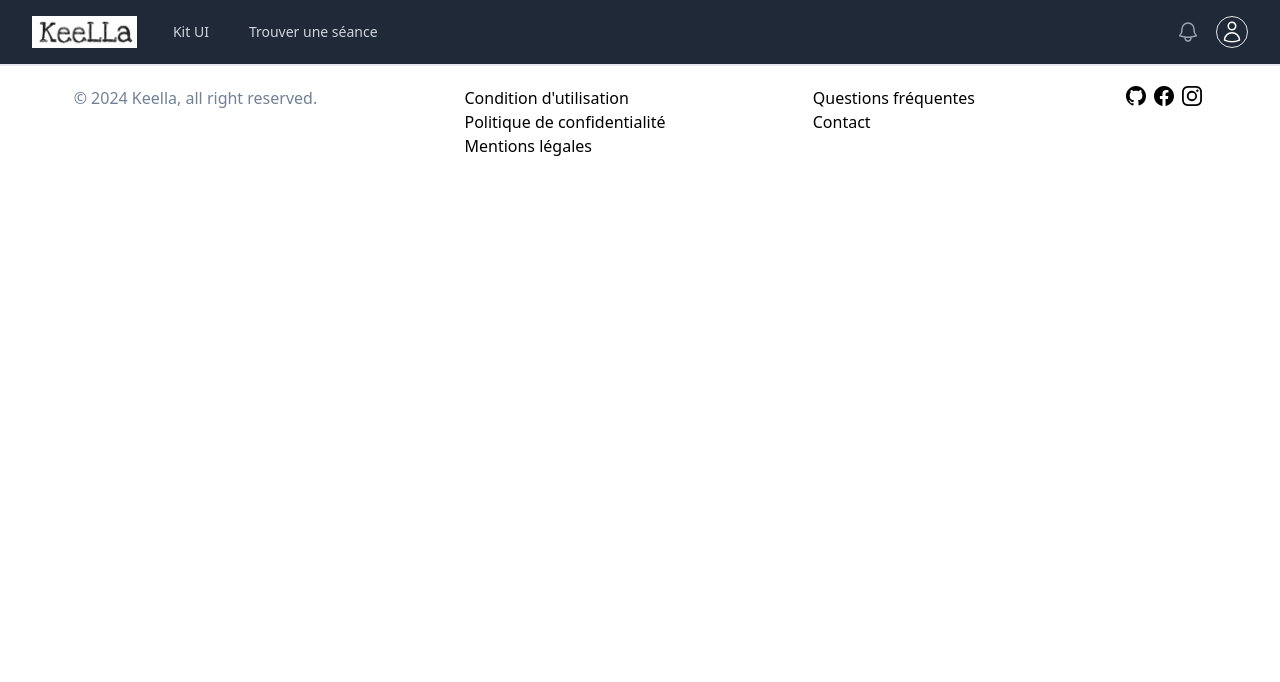
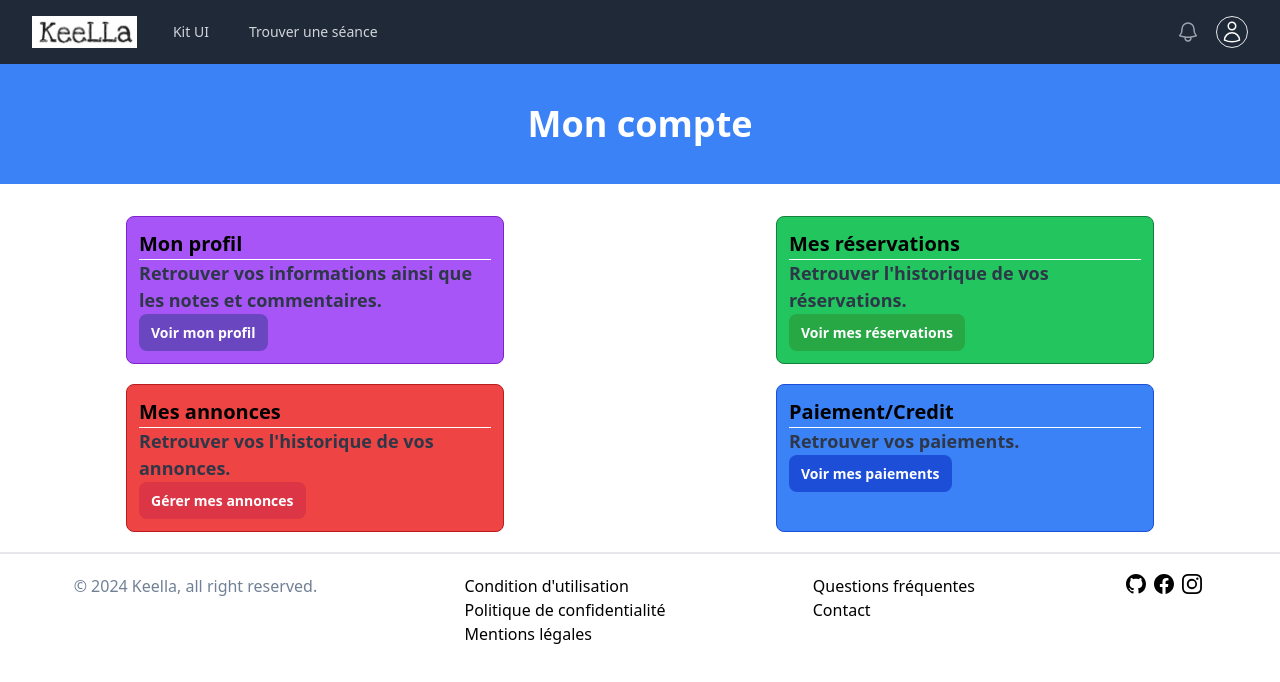
Before and after one commit to tommy-pellerin/front-keella, a React (Vite) app: page /my-account in a window 1280 px wide. Shown: the top 682 px of the page. Built offline with nearby package versions, Linux system fonts and the light colour scheme.

Commit message:
almost done

```diff
--- a/src/components/KitUI/KitUI.jsx
+++ b/src/components/KitUI/KitUI.jsx
@@ -1,6 +1,11 @@
 const KitUI = () => {
   return(
     <>
+    {/* Bandeau bleu avec un titre */}
+    <div className="bg-blue-500 text-white text-center py-10 mb-8">
+      <h1 className="text-4xl">Mon compte</h1>
+    </div>
+
     <h1>Hello world</h1>
     <h2>Hello world</h2>
     <h3>Hello world</h3>
--- a/src/components/static/navbar.jsx
+++ b/src/components/static/navbar.jsx
@@ -124,12 +124,12 @@ export default function Navbar() {
                     <>
                       <MenuItem>
                         {({ focus }) => (
-                          <Link to="/sign-in" className={classNames(focus ? 'bg-gray-100' : '', 'block text-center px-4 py-2 text-sm text-gray-700')}>Log In</Link>
+                          <Link to="/sign-in" className={classNames(focus ? 'bg-gray-100' : '', 'block text-center px-4 py-2 text-sm text-gray-700')}>Se connecter</Link>
                         )}
                       </MenuItem>
                       <MenuItem>
                         {({ focus }) => (
-                          <Link to="/sign-up" className={classNames(focus ? 'bg-gray-100' : '', 'block text-center px-4 py-2 text-sm text-gray-700')}>Sign Up</Link>
+                          <Link to="/sign-up" className={classNames(focus ? 'bg-gray-100' : '', 'block text-center px-4 py-2 text-sm text-gray-700')}>S&apos;inscrire</Link>
                         )}
                       </MenuItem>
                     </>
@@ -137,7 +137,12 @@ export default function Navbar() {
                     <>
                       <MenuItem>
                         {({ focus }) => (
-                          <Link to="/profile/me" className={classNames(focus ? 'bg-gray-100' : '', 'block text-center px-4 py-2 text-sm text-gray-700')}>Your Profile</Link>
+                          <Link to="/my-account" className={classNames(focus ? 'bg-gray-100' : '', 'block text-center px-4 py-2 text-sm text-gray-700')}>Mon compte</Link>
+                        )}
+                      </MenuItem>
+                      <MenuItem>
+                        {({ focus }) => (
+                          <Link to="/profile/me" className={classNames(focus ? 'bg-gray-100' : '', 'block text-center px-4 py-2 text-sm text-gray-700')}>Mon profile</Link>
                         )}
                       </MenuItem>
                       <MenuItem>
--- a/src/components/static/routes.jsx
+++ b/src/components/static/routes.jsx
@@ -8,6 +8,7 @@ import WorkoutIndex from "../workout/index";
 import WorkoutShow from "../workout/show";
 import FormWorkout from "../workout/form-workout";
 import KitUI from "../KitUI/KitUI";
+import MyAccount from "../user/my-account";
 
 export default function AppRoutes() {
   return (
@@ -22,7 +23,7 @@ export default function AppRoutes() {
 
       <Route path="/create-workout" element={<FormWorkout />} />
       <Route path="/edit-workout/:workoutId" element={<FormWorkout />} />
-
+      <Route path="/my-account" element={<MyAccount />} />
       <Route path="/kit-ui" element={<KitUI/>} />
     </Routes>
   );
--- /dev/null
+++ b/src/components/user/my-account.jsx
@@ -0,0 +1,49 @@
+import { Link } from "react-router-dom"
+const MyAccount = () => {
+  return (
+    <>
+      <div className="bg-blue-500 text-white text-center py-10 mb-8">
+        <h1 className="text-4xl">Mon compte</h1>
+      </div>
+      <div className="container mx-auto my-5">
+        <div className="grid grid-cols-2 gap-5 place-items-center">
+
+          <div className="border border-purple-700 rounded-lg bg-purple-500 px-3 py-3 w-3/5 h-full">
+            <Link to="/profile/me">
+              <h2 className="border-b border-white">Mon profil</h2>
+              <h3>Retrouver vos informations ainsi que les notes et commentaires.</h3>
+              <button className="button-primary-small">Voir mon profil</button>
+            </Link>
+          </div>
+
+          <div className="border border-green-700 rounded-lg bg-green-500 px-3 py-3 w-3/5 h-full">
+            <Link to="">
+              <h2 className="border-b border-white">Mes réservations</h2>
+              <h3>Retrouver l&apos;historique de vos réservations.</h3>
+              <button className="button-green-small">Voir mes réservations</button>
+            </Link>
+          </div>
+
+          <div className="border border-red-700 rounded-lg bg-red-500 px-3 py-3 w-3/5 h-full">
+            <Link to="#">
+              <h2 className="border-b border-white">Mes annonces</h2>
+              <h3>Retrouver vos l&apos;historique de vos annonces.</h3>
+              <button className="button-red-small">Gérer mes annonces</button>
+            </Link>
+          </div>
+
+          <div className="border border-blue-700 rounded-lg bg-blue-500 px-3 py-3 w-3/5 h-full">
+            <Link to="#">
+              <h2 className="border-b border-white">Paiement/Credit</h2>
+              <h3>Retrouver vos paiements.</h3>
+              <button className="button-no-color bg-blue-700 hover:bg-blue-800">Voir mes paiements</button>
+            </Link>
+          </div>
+
+        </div>
+      </div>
+    </>
+  )
+}
+
+export default MyAccount
--- a/src/styles/variables.css
+++ b/src/styles/variables.css
@@ -155,3 +155,17 @@ p {
   opacity: 0.5; /* disabled:opacity-50 */
   pointer-events: none; /* disabled:pointer-events-none */
 }
+
+/*Button witout color*/
+.button-no-color {
+  padding: 0.5rem 0.75rem; /* py-2 px-3 */
+  display: inline-flex; /* inline-flex */
+  justify-content: center; /* justify-center */
+  align-items: center; /* items-center */
+  gap: 0 0.5rem; /* gap-x-2 */
+  font-size: 0.875rem; /* text-sm */
+  font-weight: 600; /* font-semibold */
+  border-radius: 0.5rem; /* rounded-lg */
+  border: none; /* border border-transparent */
+  color: white; /* text-white */
+}
```
